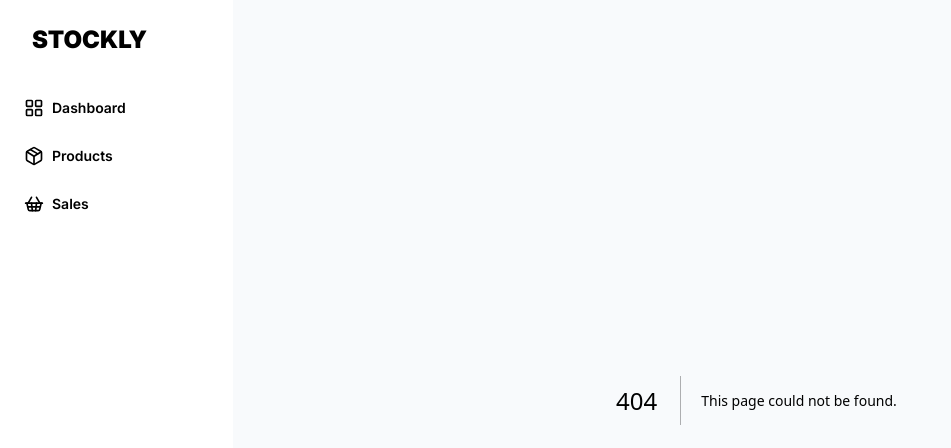
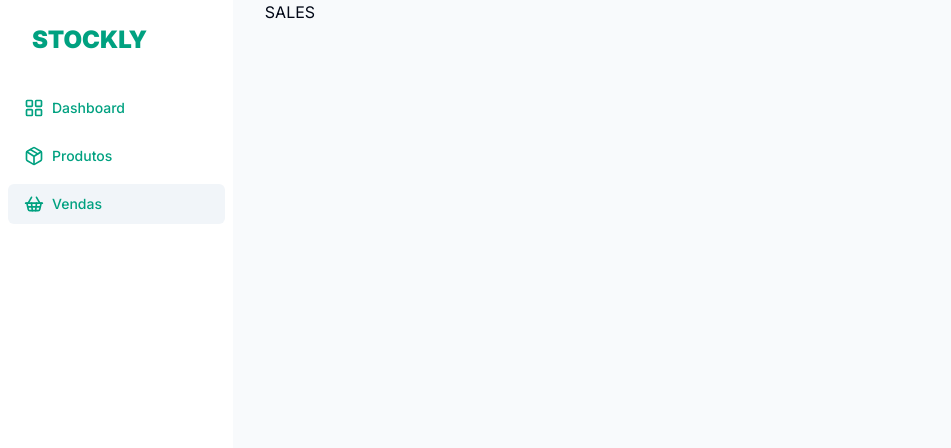
Before and after one commit to gustavobuziki/stockly-web, a Next.js app: page /vendas in a window 1280 px wide. Before the commit this address had no page. Shown: the top 448 px of the page, without its empty margins (0-951 px from the left). Built offline with nearby package versions, Linux system fonts and the light colour scheme.

Commit message:
refactor: name of pages in pt

```diff
--- a/src/app/products/page.tsx
+++ /dev/null
@@ -1,3 +0,0 @@
-export default function Products() {
-  return <h1>DASHBOARD</h1>;
-}
--- /dev/null
+++ b/src/app/produtos/page.tsx
@@ -0,0 +1,30 @@
+import { TableProducts } from "@/components";
+import { Button } from "@/components/ui/button";
+import { Plus } from "lucide-react";
+import { getProducts } from "../(DAL)/products/get-product";
+
+export default async function Products() {
+  const allProducts = await getProducts();
+
+  return (
+    <div className="p-8">
+      <header className="flex items-center justify-between">
+        <div className="w-full">
+          <span className="text-xs font-semibold text-greenPrimary">
+            Produtos
+          </span>
+          <h3 className="text-xl font-semibold text-slate-900">
+            Gestão de produtos
+          </h3>
+        </div>
+        <Button className="gap-2 bg-greenPrimary">
+          <Plus />
+          Novo produto
+        </Button>
+      </header>
+      <div className="radius my-4 rounded-sm bg-white p-2">
+        <TableProducts data={JSON.parse(JSON.stringify(allProducts))} />
+      </div>
+    </div>
+  );
+}
--- a/src/components/sidebar.tsx
+++ b/src/components/sidebar.tsx
@@ -5,20 +5,20 @@ export function Sidebar() {
   return (
     <div className="flex w-72 flex-col bg-white">
       <div className="px-8 py-6">
-        <h1 className="text-2xl font-black">STOCKLY</h1>
+        <h1 className="text-2xl font-black text-greenPrimary">STOCKLY</h1>
       </div>
       <div className="flex flex-col gap-2 p-2">
         <SidebarItem href="/dashboard">
-          <LayoutGrid size={20} />
-          <p className="text-sm font-semibold">Dashboard</p>
+          <LayoutGrid size={20} className="text-greenPrimary" />
+          <p className="text-sm text-greenPrimary">Dashboard</p>
         </SidebarItem>
-        <SidebarItem href="/products">
-          <Package size={20} />
-          <p className="text-sm font-semibold">Products</p>
+        <SidebarItem href="/produtos">
+          <Package size={20} className="text-greenPrimary" />
+          <p className="text-sm text-greenPrimary">Produtos</p>
         </SidebarItem>
-        <SidebarItem href="/sales">
-          <ShoppingBasket size={20} />
-          <p className="text-sm font-semibold">Sales</p>
+        <SidebarItem href="/vendas">
+          <ShoppingBasket size={20} className="text-greenPrimary" />
+          <p className="text-sm text-greenPrimary">Vendas</p>
         </SidebarItem>
       </div>
     </div>
```
Also changed, not shown: src/app/vendas/page.tsx (renamed from src/app/sales/page.tsx).
